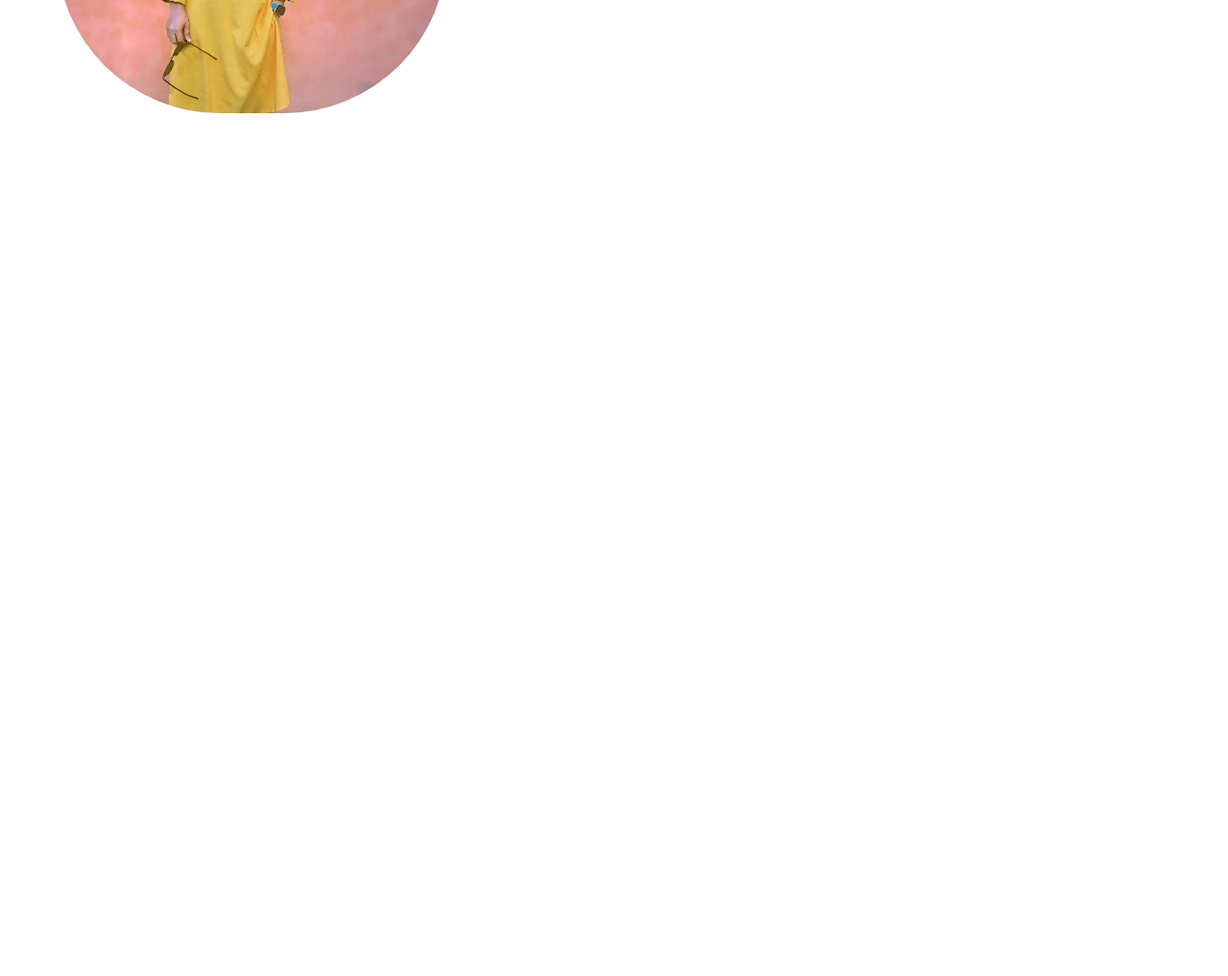
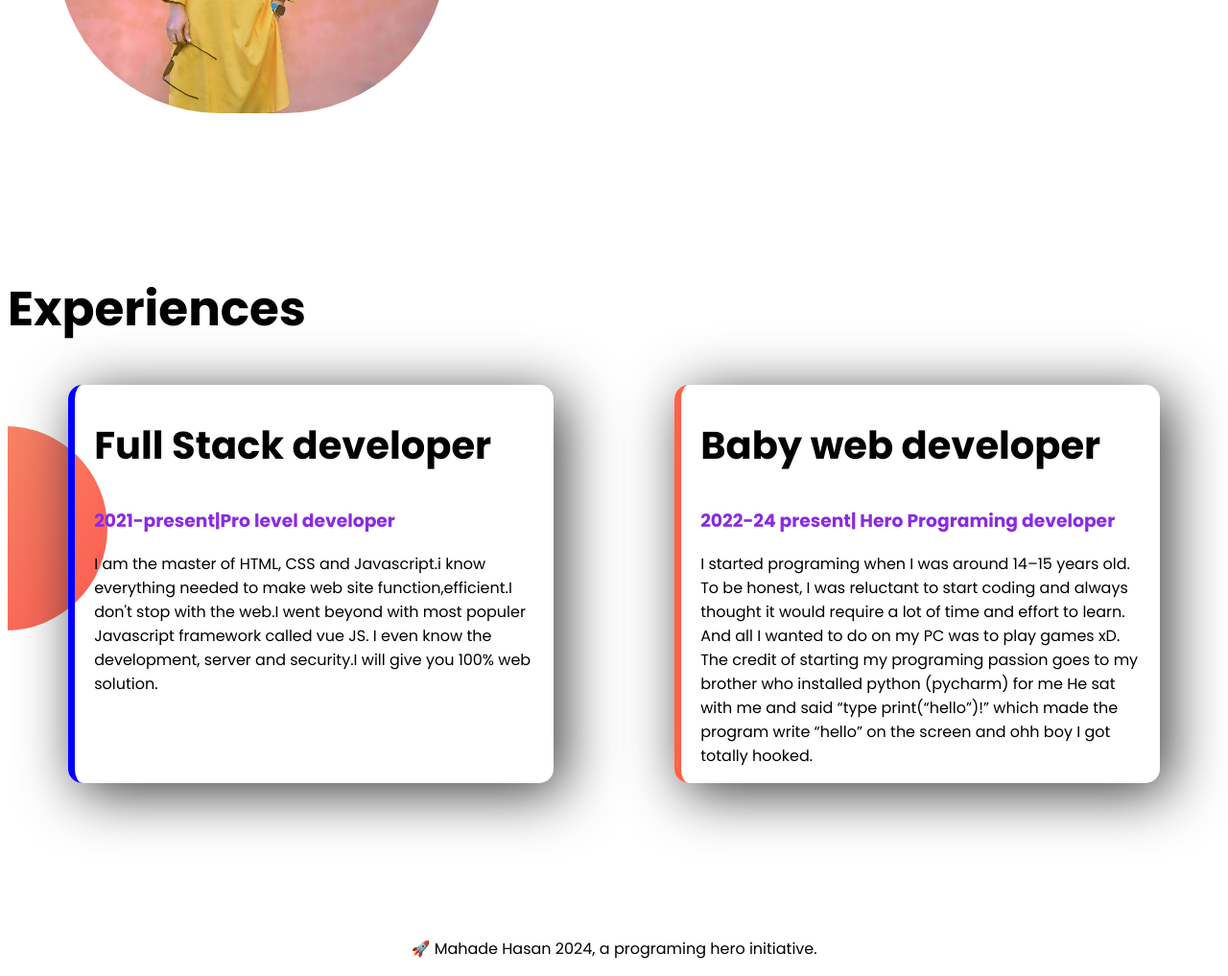
Before and after one commit to Mahade-786/New-port-folio, a plain HTML site: page index.html in a window 1280 px wide. Shown: the part 1143-2160 px from the top of the page at 96% size. Before the commit the page ends 1428 px from the top, so only its background shows below. Drawn offline with Linux system fonts and the light colour scheme.

Commit message:
added experience item

```diff
--- a/index.html
+++ b/index.html
@@ -14,7 +14,7 @@
 </head>
 
 <body>
-    <section class="top-banner">
+    <section class="top-banner flexiable-container">
         <div class="half-width">
             <h1>Welcome to</h1>
             <h1><span class="orange-color">Jhankar Mahbub's</span> World</h1>
@@ -27,7 +27,7 @@
             <img src="images/Mahade1.jpg" alt="">
         </div>
     </section>
-    <section class="dream-big">
+    <section class="dream-big flexiable-container">
         <div class="half-width">
             <img src="images/Mahade2.jpg" alt="">
         </div>
@@ -41,6 +41,38 @@
             <a class="link-button" target="_blank" href="https://github.com/ProgrammingHero1">Github Link</a>
         </div>
     </section>
+    <section class="experience-area">
+        <h1>Experiences</h1>
+        <div class="flexiable-container">
+            <div id="full-web" class="experience-item">
+                <h2>Full Stack developer</h2>
+                <h3>2021-present|Pro level developer</h3>
+                <p>I am the master of HTML, CSS and Javascript.i know everything needed to make web site
+                    function,efficient.I don't stop with the web.I went beyond with most populer Javascript framework
+                    called
+                    vue JS. I even know the development, server and security.I will give you 100% web solution.</p>
+            </div>
+            <div id="baby-web" class="experience-item">
+                <h2>Baby web developer</h2>
+                <h3>2022-24 present| Hero Programing developer</h3>
+                <p>I started programing when I was around 14–15 years old. To be honest, I was reluctant to start
+                    coding
+                    and
+                    always thought it would require a lot of time and effort to learn. And all I wanted to do on my
+                    PC
+                    was
+                    to play games xD. The credit of starting my programing passion goes to my brother who installed
+                    python
+                    (pycharm) for me He sat with me and said “type print(“hello”)!” which made the program write
+                    “hello”
+                    on
+                    the screen and ohh boy I got totally hooked.</p>
+            </div>
+        </div>
+    </section>
 </body>
+<footer>
+    <p>🚀 Mahade Hasan 2024, a programing hero initiative.</p>
+</footer>
 
 </html>
--- a/style.css
+++ b/style.css
@@ -1,23 +1,30 @@
 body {
     font-family: "Poppins", sans-serif;
+}
+
+
+.orange-color {
+    color: orange;
+}
+
+.flexiable-container {
+    display: flex;
+    margin-bottom: 160px;
 }
 
 h1 {
     font-size: 50px;
 }
 
-.orange-color {
-    color: orange;
-}
-
-section {
-    display: flex;
-    margin-bottom: 160px;
-}
 
 h3 {
     color: blueviolet;
 }
+
+h2 {
+    font-size: 40px;
+}
+
 
 .half-width {
     width: 50%;
@@ -26,8 +33,9 @@ h3 {
 }
 
 .fuku {
-    color: yellowgreen;
+    color: blueviolet;
 }
+
 
 .top-banner {
     background-image: url(images/images/top-banner.png);
@@ -39,6 +47,12 @@ h3 {
     background-repeat: no-repeat;
     background-position: right;
 
+}
+
+.experience-area {
+    background-image: url(images/images/exp-bg.png);
+    background-repeat: no-repeat;
+    background-position: left;
 }
 
 .half-width img {
@@ -54,4 +68,28 @@ h3 {
     border-radius: 5px;
     font-weight: 700;
 
+
 }
+
+.experience-item {
+    width: 40%;
+    padding-left: 20px;
+    padding-right: 20px;
+    box-shadow: 10px 10px 60px rgb(60, 58, 58);
+    border-radius: 15px;
+    margin-left: 5%;
+    margin-right: 5%;
+
+}
+
+#full-web {
+    border-left: 7px solid blue;
+}
+
+#baby-web {
+    border-left: 7px solid tomato;
+}
+
+footer p {
+    text-align: center;
+}
```
